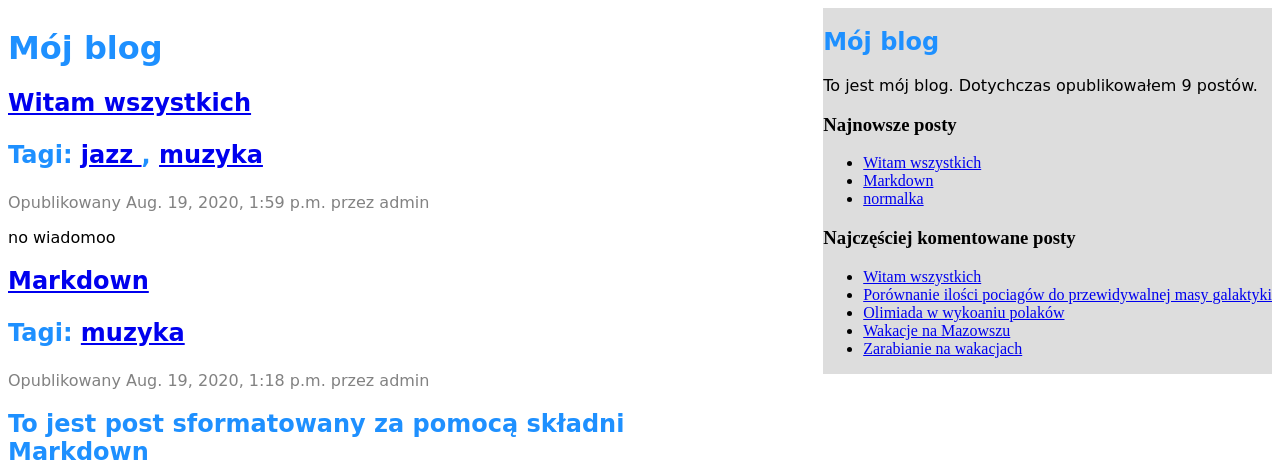
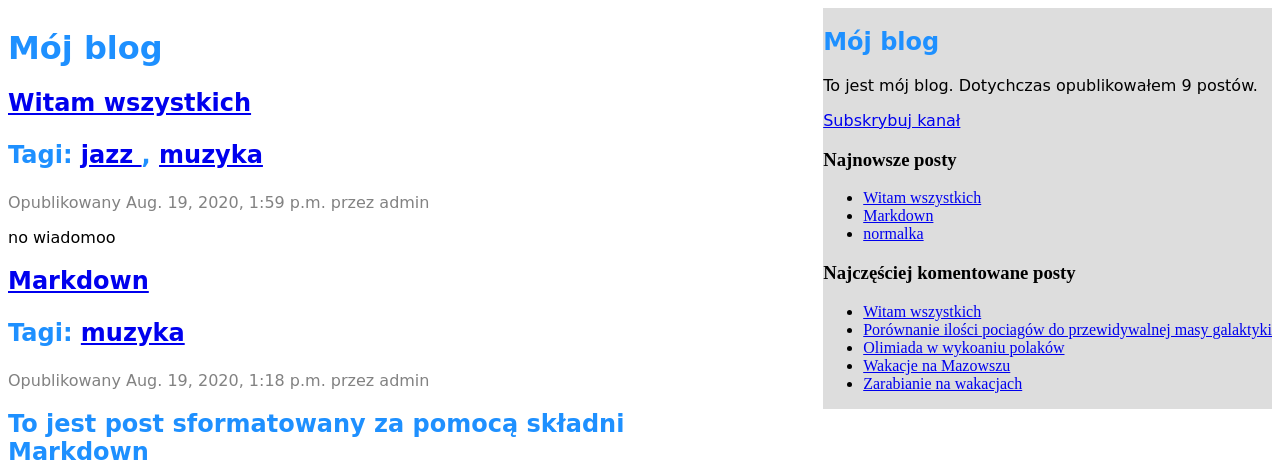
Before and after one commit to MichalF-lab/Django, a Django app: page /blog/ in a window 1280 px wide. Shown: the top 465 px of the page. Run offline with Django 3.2, Linux system fonts and the light colour scheme; data comes from the database, SQL or seed files in the repository; parts of the project's set-up code (start-up, migrations or seed data) failed here and were passed over.

Commit message:
commit on 'sitemap-subskrybcja'

```diff
--- a/mysite/blog/feeds.py
+++ b/mysite/blog/feeds.py
@@ -5,16 +5,21 @@ from .models import Post
 # Subskrypcja bloga, informacja o nowych wiadomościach
 
 class LatestPostsFeed(Feed):
+# Podklasa Feed
     title = 'Mój blog'
     link = '/blog/'
     description = 'Nowe posty na moim blogu.'
+
     def items(self):
         return Post.published.all()[:5]
+        # Obiekty które mają być umieszczone w wdiadomości
 
 
     def item_title(self, item):
         return item.title
+        # Pobiera tytł obiektu
 
 
     def item_description(self, item):
         return truncatewords(item.body, 30)
+        # pobiera zawrtość obiektu
--- a/mysite/blog/templates/blog/base.html
+++ b/mysite/blog/templates/blog/base.html
@@ -29,6 +29,9 @@
   <!-- Jeżeli wpiszemy id przestanie współdziać z css -->
 	<h2> Mój blog </h2>
 	<p> To jest mój blog. Dotychczas opublikowałem {% total_posts %} postów. </p>
+	<p>
+		<a href="{% url "blog:post_feed" %}">Subskrybuj kanał</a>
+	</p>
 	<h3>Najnowsze posty</h3>
 	{% show_latest_posts 3 %}
 
--- a/mysite/blog/urls.py
+++ b/mysite/blog/urls.py
@@ -1,10 +1,14 @@
 from django.urls import path
 from . import views
+from .feeds import LatestPostsFeed
+
 app_name = 'blog'
 # Widoki posta.
+
 urlpatterns = [
     path('', views.post_list, name='post_list'),
     path('<int:year>/<int:month>/<int:day>/<slug:post>/',views.post_detail,name='post_detail'),
     path('<int:post_id>/share/',views.post_share, name='post_share'),
     path('tag/<slug:tag_slug>/',     views.post_list, name='post_list_by_tag'),
+    path('feed/', LatestPostsFeed(), name='post_feed')
 ]
```
